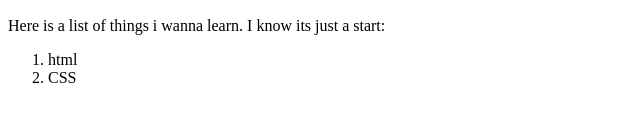
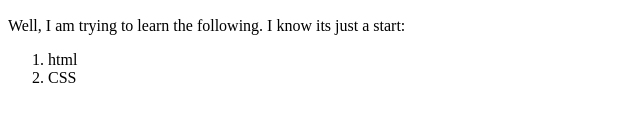
Before and after one commit to adavis116/arefinTestWeb, a plain HTML site: page index.html in a window 1280 px wide. Shown: the part 387-508 px from the top of the page, 0-640 px from the left. Drawn offline with Linux system fonts and the light colour scheme.

Commit message:
updated text

```diff
--- a/index.html
+++ b/index.html
@@ -11,7 +11,7 @@
 <p> come on let it work</p>
 <img src="logo3.png" alt="LOGO">
 
-<p>Here is a list of things i wanna learn. I know its just a start:</p>
+<p>Well, I am trying to learn the following. I know its just a start:</p>
 
 <ol>
     <li>html</li>
```
